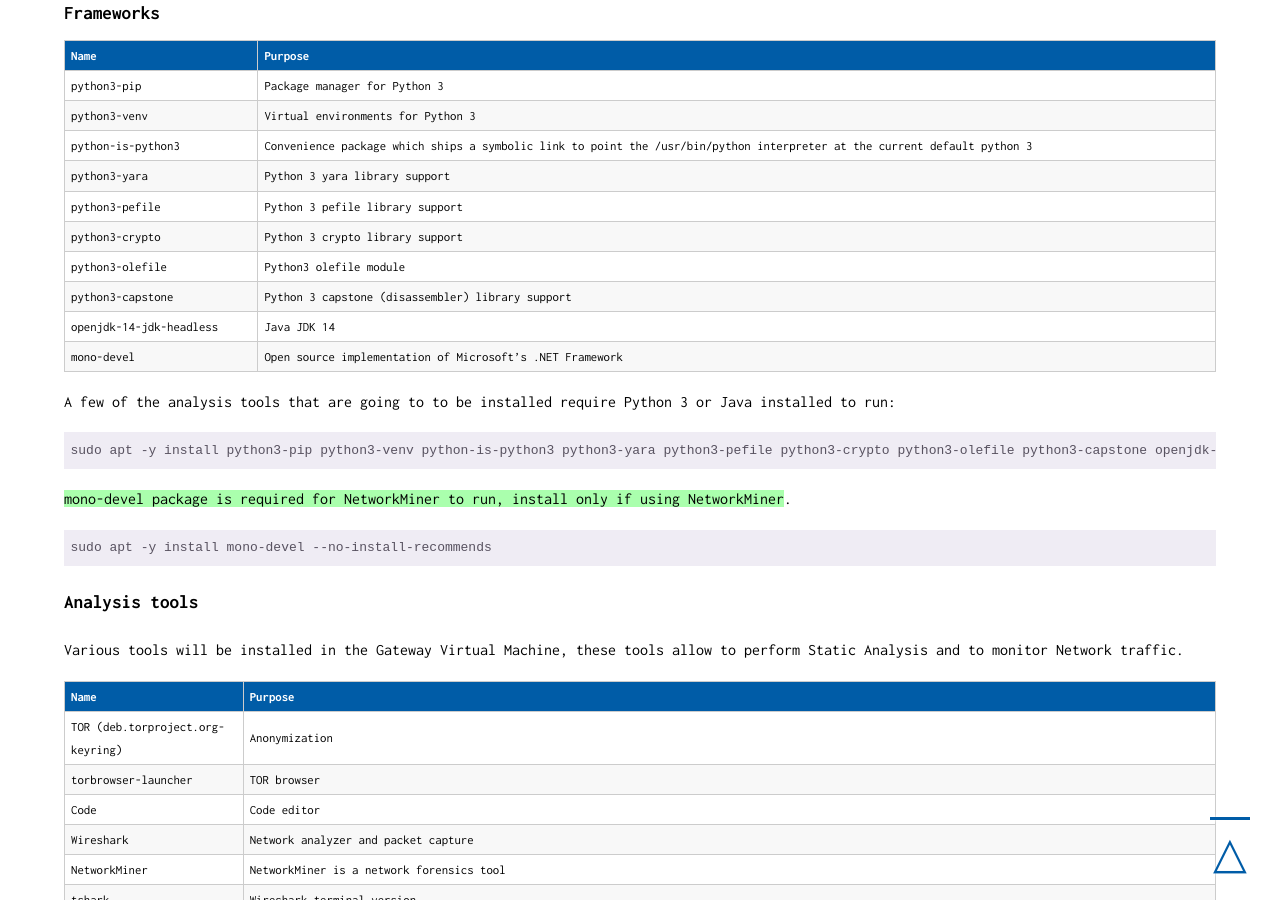
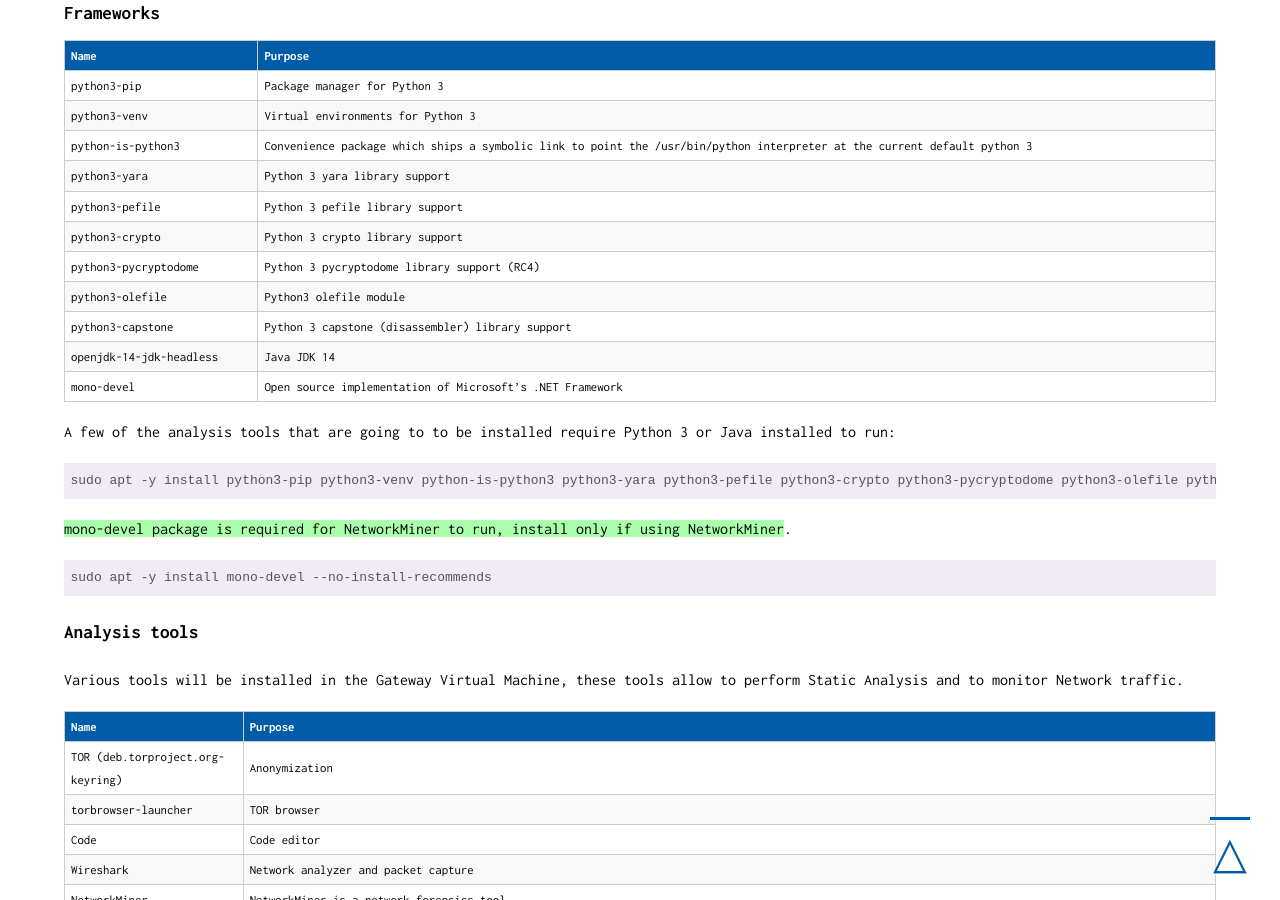
Before and after one commit to qwertzy-antonio-godinho/qwertzy-antonio-godinho.github.io, a Jekyll site: the page built from _posts/2021-02-08-Malware-Lab-Part-1-The-Gateway.md, in a window 1280 px wide and 900 px high, scrolled down 22656 px. Built offline with Jekyll 4.4.1, drawn with Linux system fonts in a browser that asks for light colours; some of the changed text lies outside the part shown.

Commit message:
updates and fixes

```diff
--- a/_posts/2021-02-08-Malware-Lab-Part-1-The-Gateway.md
+++ b/_posts/2021-02-08-Malware-Lab-Part-1-The-Gateway.md
@@ -565,6 +565,7 @@
 python3-yara | Python 3 yara library support
 python3-pefile | Python 3 pefile library support
 python3-crypto | Python 3 crypto library support
+python3-pycryptodome | Python 3 pycryptodome library support (RC4)
 python3-olefile | Python3 olefile module
 python3-capstone | Python 3 capstone (disassembler) library support
 openjdk-14-jdk-headless | Java JDK 14
@@ -572,7 +573,7 @@
 
 A few of the analysis tools that are going to to be installed require Python 3 or Java installed to run:
 
-<pre><code class="bash">sudo apt -y install python3-pip python3-venv python-is-python3 python3-yara python3-pefile python3-crypto python3-olefile python3-capstone openjdk-14-jdk-headless --no-install-recommends</code></pre>
+<pre><code class="bash">sudo apt -y install python3-pip python3-venv python-is-python3 python3-yara python3-pefile python3-crypto python3-pycryptodome python3-olefile python3-capstone openjdk-14-jdk-headless --no-install-recommends</code></pre>
 
 <span class="highlight-green">mono-devel package is required for NetworkMiner to run, install only if using NetworkMiner</span>.
 
@@ -2092,14 +2093,14 @@
 #RULES=$(dirname $0)"/rules"
 
 function scan () {
-  find ${RULES} -name "*.yar*" -o -name "*.rule" | xargs -I@ yara -w @ $1 2>/dev/null | cut -d " " -f1 | sort | uniq
+  find "$RULES" -name "*.yar*" -o -name "*.rule*" | xargs -I@ yara -w @ "$1" 2>/dev/null | cut -d " " -f1 | sort | uniq
 }
 
 if [[ "$#" -ne 1  ]]; then
   printf "*** ERROR:$0 - takes 1 parameter, file to scan...\n"
   exit 1
 else
-  scan $1
+  scan "$1"
 fi
 EOF
 chmod +x /lab/tools/yara/scan-yara.sh</code></pre>
```
